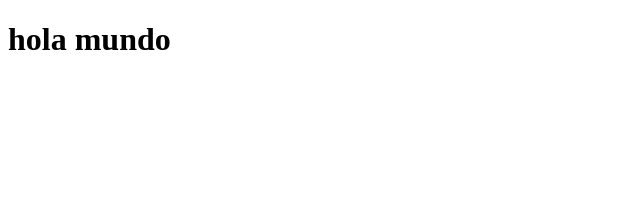
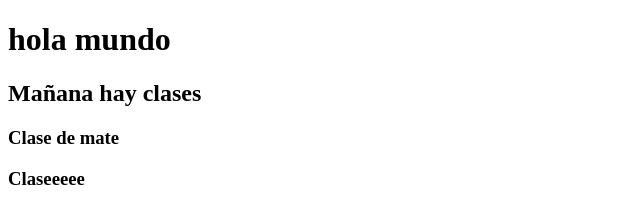
Before and after one commit to alenataly1903-commits/MiPrimerRepositorio, a plain HTML site: page index.html in a window 1280 px wide. Shown: the whole page, without its empty margins (0-640 px from the left). Drawn offline with Linux system fonts and the light colour scheme.

Commit message:
Update index.html
Se agrega algo

```diff
--- a/index.html
+++ b/index.html
@@ -7,5 +7,8 @@
 </head>
 <body>
   <h1>hola mundo</h1>
+    <h2>Mañana hay clases</h2>
+    <h3>Clase de mate</h3>
+    <h3>Claseeeee</h3>
 </body>
 </html>
```
